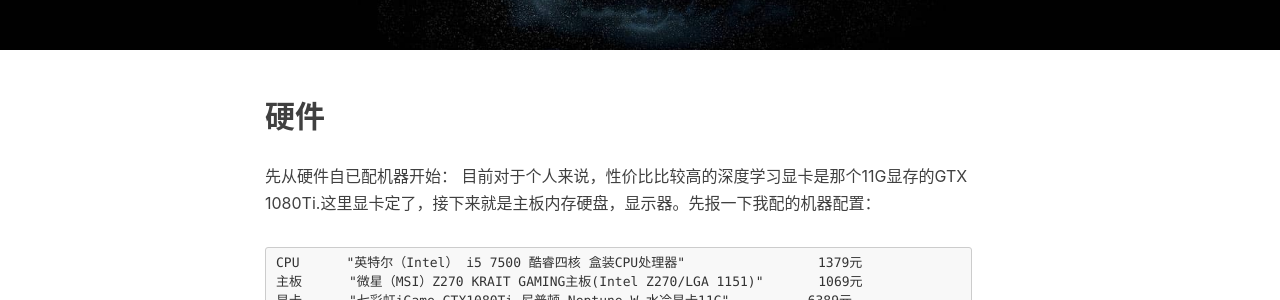
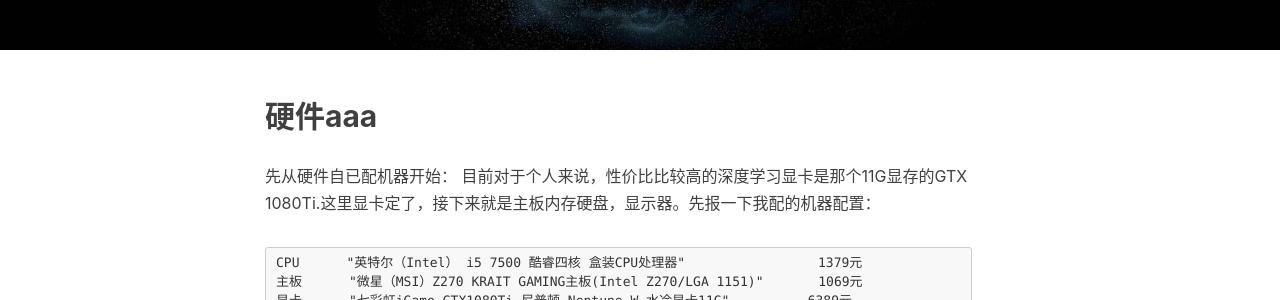
Before and after one commit to kingask/kingask.github.io, a Jekyll site: the page built from _posts/2018-04-10-jqxuHard.markdown, in a window 1280 px wide and 900 px high, scrolled down 305 px. Shown: the part 162-462 px from the top of the window. Built offline with Jekyll 4.4.1, drawn with Linux system fonts in a browser that asks for light colours; nearby versions of some CDN libraries; comment, search, counter and statistics services are not loaded.

Commit message:
Update 2018-04-10-jqxuHard.markdown

```diff
--- a/_posts/2018-04-10-jqxuHard.markdown
+++ b/_posts/2018-04-10-jqxuHard.markdown
@@ -8,7 +8,7 @@ header-img: "img/post-bg-universe.jpg"
 tags:
     - 机器学习
 ---
-## 硬件 ##
+## 硬件aaa ##
 先从硬件自已配机器开始：
 目前对于个人来说，性价比比较高的深度学习显卡是那个11G显存的GTX 1080Ti.这里显卡定了，接下来就是主板内存硬盘，显示器。先报一下我配的机器配置：
 
```
